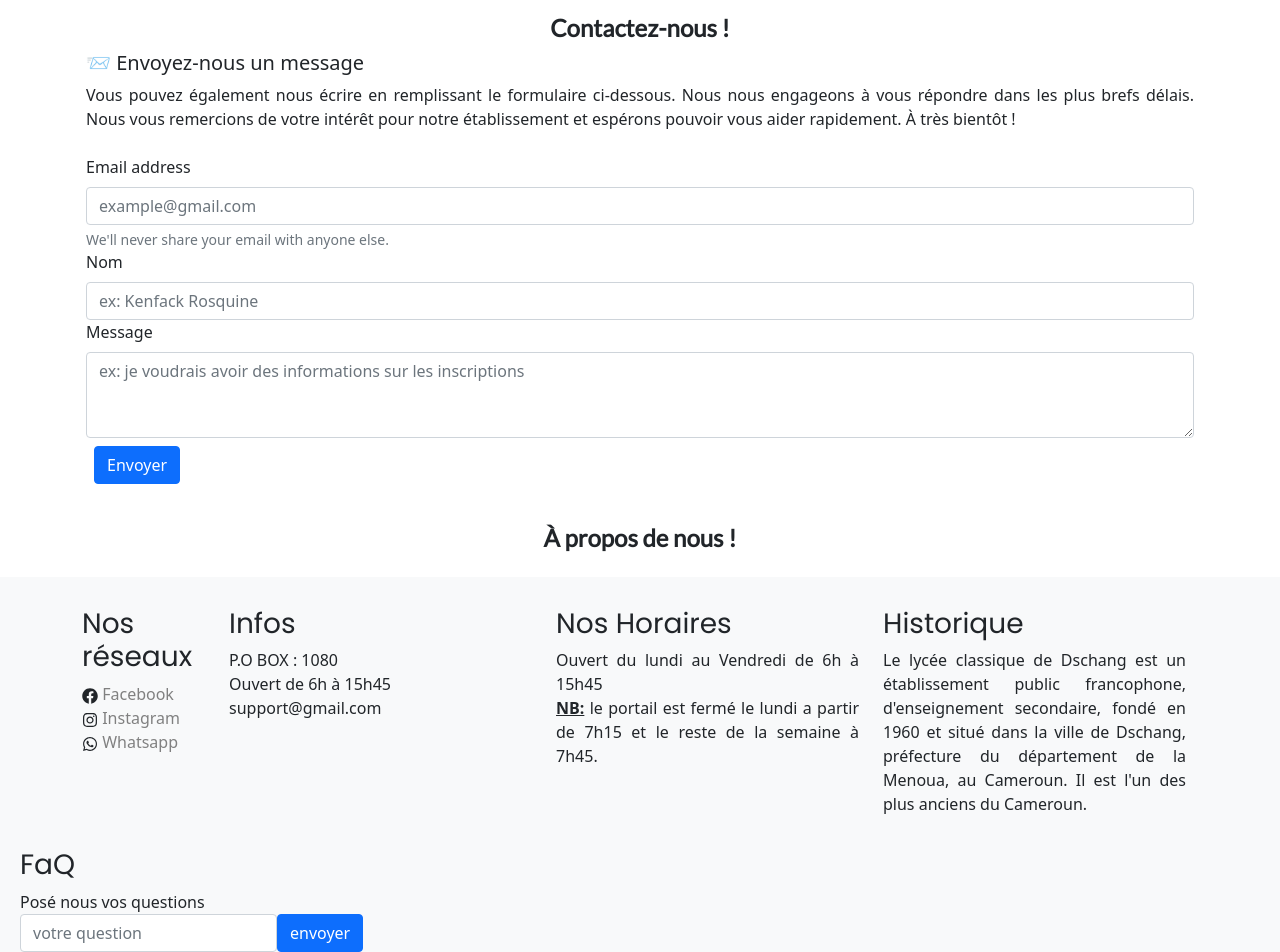
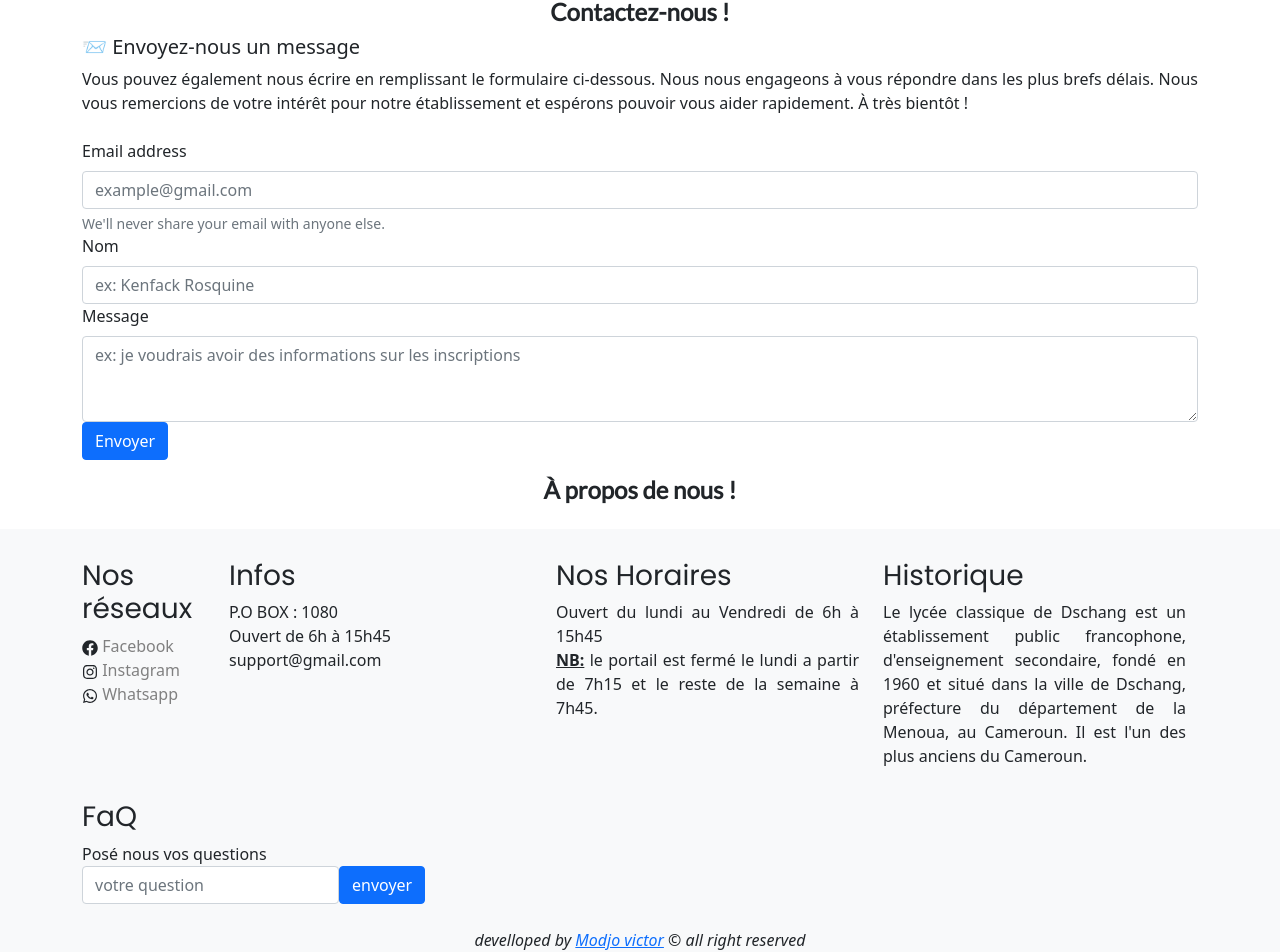
Before and after one commit to Devmodjo/site-Lycla, a React (Vite) app: page / in a window 1280 px wide. Shown: the part 1955-2907 px from the top of the page. Built offline with nearby package versions, Linux system fonts and the light colour scheme.

Commit message:
reajustement du Faq

```diff
--- a/src/component/FooterComponent.jsx
+++ b/src/component/FooterComponent.jsx
@@ -60,7 +60,7 @@ export function Footer() {
           </div>
         </div>
       </div>
-      <div className="Faq container m-2">
+      <div className="Faq container">
           <h3 style={{ fontFamily: "PoppinsFont", marginTop: "2rem" }}>FaQ</h3>
           <div className="containFaq d-flex " style={{ textAlign: "justify"}}>
             <span>
--- a/src/component/SectionApp.jsx
+++ b/src/component/SectionApp.jsx
@@ -195,7 +195,7 @@ export function ContactSection() {
   const [message, setMessage] = React.useState("");
   return (
     <div
-      className="container d-flex flex-column align-items-center p-3"
+      className="container d-flex flex-column align-items-center"
       id="contact"
     >
       <h4 style={{ fontFamily: "LatoFont", fontWeight: "bold" }}>
@@ -217,7 +217,7 @@ export function ContactSection() {
         <div className="form w-100">
           <SubTitleFadeIn delay={0.5}>
             <form>
-              <div className="">
+              <div className="" style={{ width: "100%", overflowX: "hidden" }}>
                 <label htmlFor="exampleInputEmail1" className="form-label">
                   Email address
                 </label>
@@ -257,7 +257,7 @@ export function ContactSection() {
                   onChange={(e) => setMessage(e.target.value)}
                 ></textarea>
               </div>
-              <button type="submit" className="btn btn-primary m-2">
+              <button type="submit" className="btn btn-primary">
                 Envoyer
               </button>
             </form>
```
